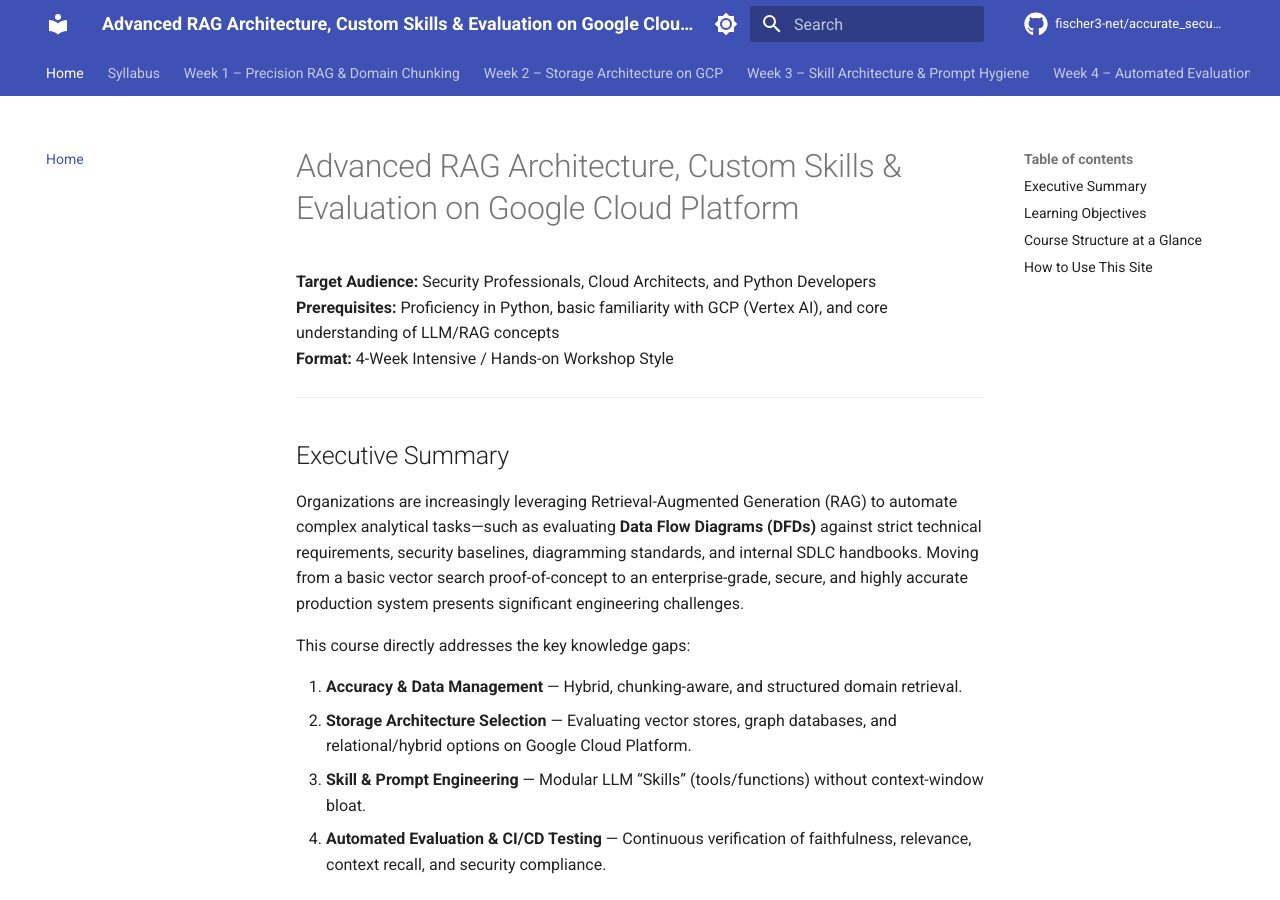
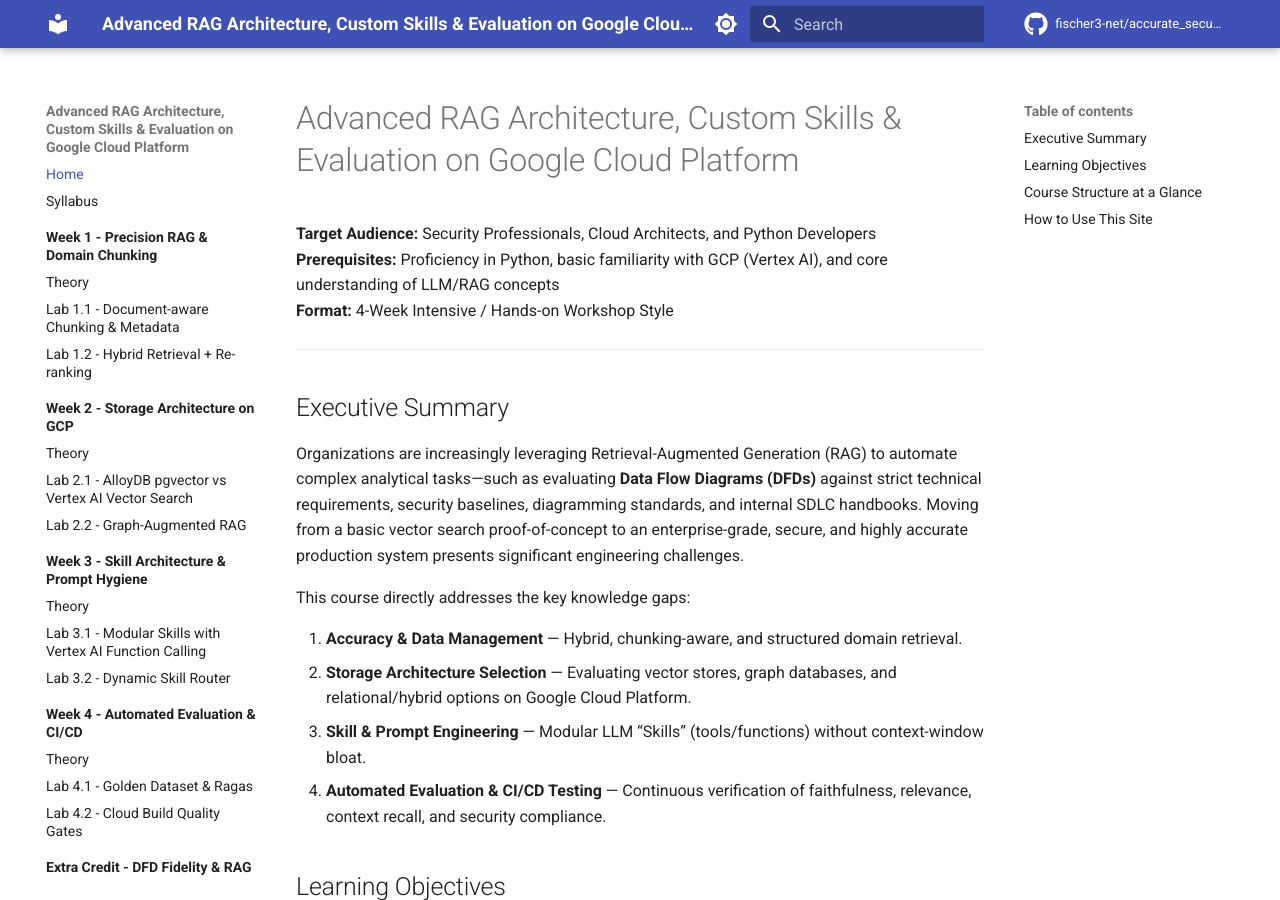
Before and after one commit to fischer3-net/accurate_secure_rag_systems, an MkDocs documentation site: the page built from docs/index.md, in a window 1280 px wide and 900 px high. Built offline with MkDocs 1.6.1 and Material for MkDocs 9.7.7, drawn with Linux system fonts in a browser that asks for light colours; comment, search, counter and statistics services are not loaded; the version menu is left out; some of the changed text lies outside the part shown.

Commit message:
Fixed Menu

```diff
--- a/mkdocs.yml
+++ b/mkdocs.yml
@@ -23,11 +23,13 @@ theme:
         icon: material/brightness-4
         name: Switch to light mode
   features:
-    - navigation.tabs
+    # Sidebar-first navigation (no top tabs) so every section is visible,
+    # including Extra Credit, Capstone, and Resources.
     - navigation.sections
     - navigation.expand
     - navigation.top
     - navigation.tracking
+    - navigation.indexes
     - search.suggest
     - search.highlight
     - content.code.copy
@@ -75,31 +77,31 @@ extra_javascript:
 nav:
   - Home: index.md
   - Syllabus: syllabus.md
-  - Week 1 – Precision RAG & Domain Chunking:
+  - Week 1 - Precision RAG & Domain Chunking:
     - Overview: week-01/index.md
     - Theory: week-01/theory.md
-    - Lab 1.1 – Document-aware Chunking & Metadata: week-01/lab-1.1.md
-    - Lab 1.2 – Hybrid Retrieval + Re-ranking: week-01/lab-1.2.md
-  - Week 2 – Storage Architecture on GCP:
+    - Lab 1.1 - Document-aware Chunking & Metadata: week-01/lab-1.1.md
+    - Lab 1.2 - Hybrid Retrieval + Re-ranking: week-01/lab-1.2.md
+  - Week 2 - Storage Architecture on GCP:
     - Overview: week-02/index.md
     - Theory: week-02/theory.md
-    - Lab 2.1 – AlloyDB pgvector vs Vertex AI Vector Search: week-02/lab-2.1.md
-    - Lab 2.2 – Graph-Augmented RAG: week-02/lab-2.2.md
-  - Week 3 – Skill Architecture & Prompt Hygiene:
+    - Lab 2.1 - AlloyDB pgvector vs Vertex AI Vector Search: week-02/lab-2.1.md
+    - Lab 2.2 - Graph-Augmented RAG: week-02/lab-2.2.md
+  - Week 3 - Skill Architecture & Prompt Hygiene:
     - Overview: week-03/index.md
     - Theory: week-03/theory.md
-    - Lab 3.1 – Modular Skills with Vertex AI Function Calling: week-03/lab-3.1.md
-    - Lab 3.2 – Dynamic Skill Router: week-03/lab-3.2.md
-  - Week 4 – Automated Evaluation & CI/CD:
+    - Lab 3.1 - Modular Skills with Vertex AI Function Calling: week-03/lab-3.1.md
+    - Lab 3.2 - Dynamic Skill Router: week-03/lab-3.2.md
+  - Week 4 - Automated Evaluation & CI/CD:
     - Overview: week-04/index.md
     - Theory: week-04/theory.md
-    - Lab 4.1 – Golden Dataset & Ragas: week-04/lab-4.1.md
-    - Lab 4.2 – Cloud Build Quality Gates: week-04/lab-4.2.md
-  - Extra Credit – DFD Fidelity & RAG Implications:
+    - Lab 4.1 - Golden Dataset & Ragas: week-04/lab-4.1.md
+    - Lab 4.2 - Cloud Build Quality Gates: week-04/lab-4.2.md
+  - Extra Credit - DFD Fidelity & RAG Implications:
     - Overview: extra-credit/index.md
     - Theory: extra-credit/theory.md
-    - Lab EC.1 – Canonical Schema & Validation: extra-credit/lab-ec.1.md
-    - Lab EC.2 – Measuring Fidelity Impact: extra-credit/lab-ec.2.md
+    - Lab EC.1 - Canonical Schema & Validation: extra-credit/lab-ec.1.md
+    - Lab EC.2 - Measuring Fidelity Impact: extra-credit/lab-ec.2.md
   - Capstone Project:
     - Overview: capstone/index.md
     - Requirements: capstone/requirements.md
@@ -117,7 +119,5 @@ extra:
   social:
     - icon: fontawesome/brands/github
       link: https://github.com/fischer3-net/accurate_secure_rag_systems
-  version:
-    provider: mike
 
-copyright: Copyright &copy; 2026 – Advanced RAG on GCP Workshop
+copyright: Copyright &copy; 2026 – Advanced RAG on GCP Workshop - Robert Fischer, All rights reserved.
```
